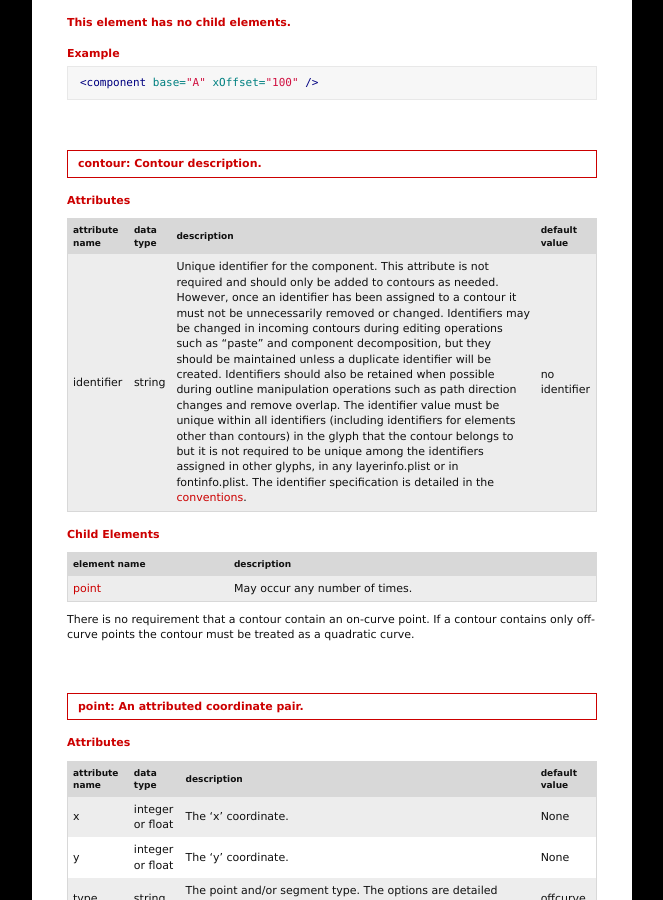
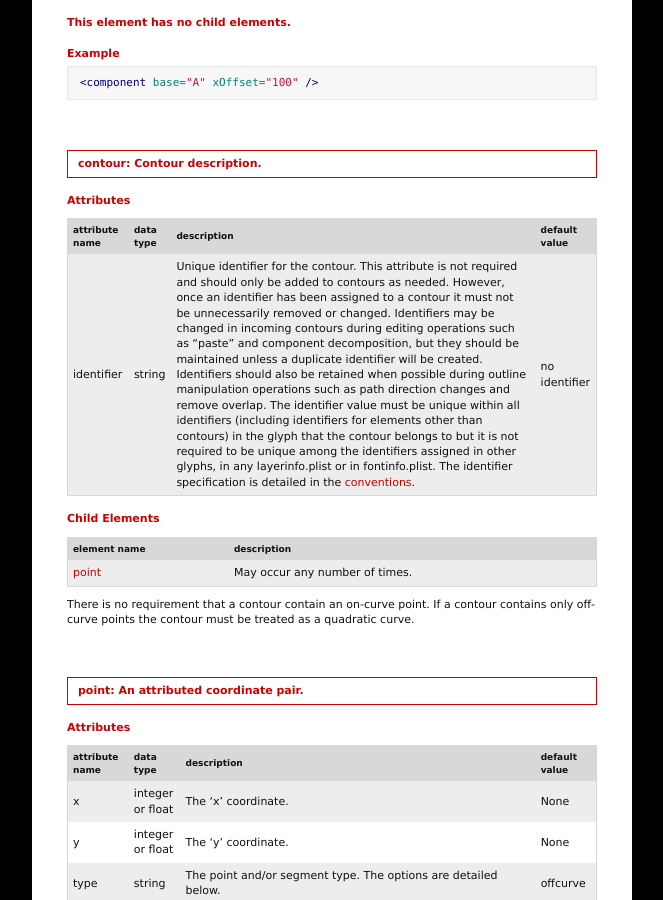
Before and after one commit to unified-font-object/ufo-spec, a Jekyll site: the page built from versions/ufo3/glyphs/glif.md, in a window 1280 px wide and 900 px high, scrolled down 5481 px. Shown: the whole window, without its empty margins (218-881 px from the left). Built offline with Jekyll 4.4.1, drawn with Linux system fonts in a browser that asks for light colours.

Commit message:
fix copy-paste from component to contour

```diff
--- a/versions/ufo3/glyphs/glif.md
+++ b/versions/ufo3/glyphs/glif.md
@@ -227,7 +227,7 @@ The base glyph referenced by a component may contain components. The base glyph
 
 | attribute name | data type | description                                                                                                                                                                                                                                                                                                                                                                                                                                                                                                                                                                                                                                                                                                                                                                                                                                                                                                                                  | default value |
 |----------------|-----------|----------------------------------------------------------------------------------------------------------------------------------------------------------------------------------------------------------------------------------------------------------------------------------------------------------------------------------------------------------------------------------------------------------------------------------------------------------------------------------------------------------------------------------------------------------------------------------------------------------------------------------------------------------------------------------------------------------------------------------------------------------------------------------------------------------------------------------------------------------------------------------------------------------------------------------------------|---------------|
-| identifier     | string    | Unique identifier for the component. This attribute is not required and should only be added to contours as needed. However, once an identifier has been assigned to a contour it must not be unnecessarily removed or changed. Identifiers may be changed in incoming contours during editing operations such as "paste" and component decomposition, but they should be maintained unless a duplicate identifier will be created. Identifiers should also be retained when possible during outline manipulation operations such as path direction changes and remove overlap. The identifier value must be unique within all identifiers (including identifiers for elements other than contours) in the glyph that the contour belongs to but it is not required to be unique among the identifiers assigned in other glyphs, in any layerinfo.plist or in fontinfo.plist. The identifier specification is detailed in the [conventions]. | no identifier |
+| identifier     | string    | Unique identifier for the contour. This attribute is not required and should only be added to contours as needed. However, once an identifier has been assigned to a contour it must not be unnecessarily removed or changed. Identifiers may be changed in incoming contours during editing operations such as "paste" and component decomposition, but they should be maintained unless a duplicate identifier will be created. Identifiers should also be retained when possible during outline manipulation operations such as path direction changes and remove overlap. The identifier value must be unique within all identifiers (including identifiers for elements other than contours) in the glyph that the contour belongs to but it is not required to be unique among the identifiers assigned in other glyphs, in any layerinfo.plist or in fontinfo.plist. The identifier specification is detailed in the [conventions]. | no identifier |
 
 #### Child Elements
 
```
